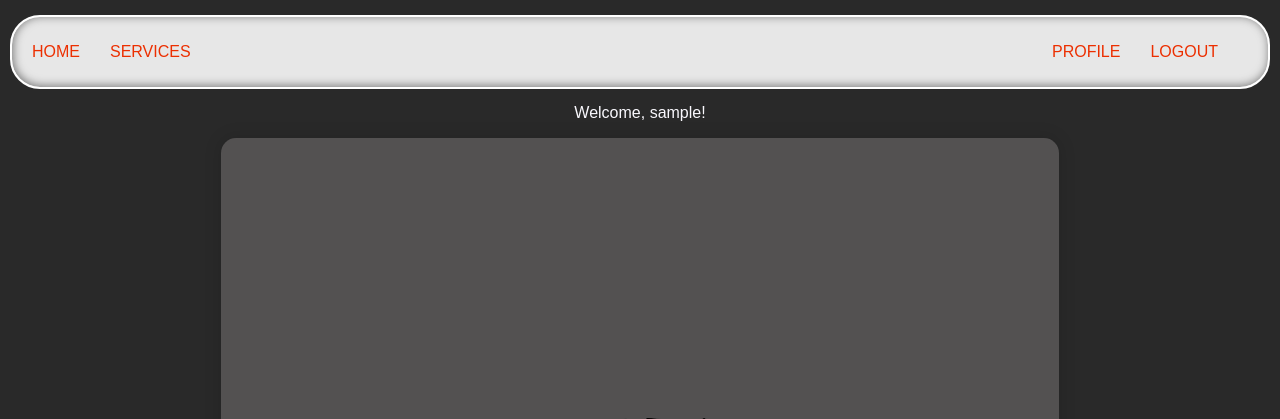
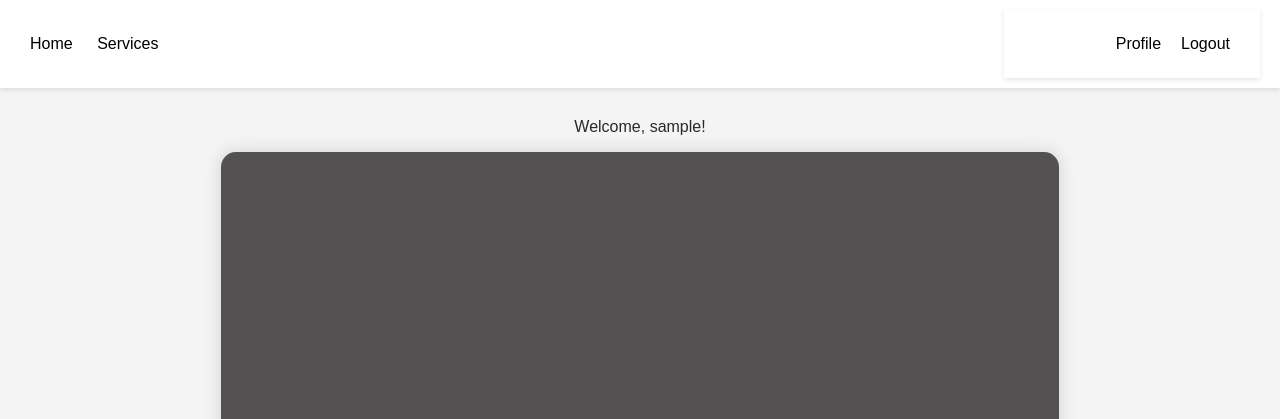
Before and after one commit to Rabinnnn/netfix, a Django app: page /company/dashboard/ in a window 1280 px wide. Shown: the top 419 px of the page. Run offline with Django 3.2, Linux system fonts and the light colour scheme; a user stored in the database is signed in; tables that the repository leaves empty hold one stand-in row (values such as "Sample post").

Commit message:
fix: correct the file to accept global navbar

```diff
--- a/company/templates/company/company_dashboard.html
+++ b/company/templates/company/company_dashboard.html
@@ -4,7 +4,7 @@
     <meta charset="UTF-8" />
     <meta http-equiv="X-UA-Compatible" content="IE=edge" />
     <meta name="viewport" content="width=device-width, initial-scale=1.0" />
-    <title>Home - NetFix</title>
+    <title>Company Dashboard - NetFix</title>
 
     <!-- Load the static files in Django templates -->
     {% load static %}
@@ -28,41 +28,6 @@
         a:hover {
             color: #e02a21;
             text-shadow: 0px 0px 2px #a1a1a1;
-        }
-
-        /* Navbar */
-        .navbar {
-            position: sticky;
-            top: 15px;
-            box-shadow: inset 1px -1px 10px rgb(116, 116, 116);
-            border: 2px solid white;
-            border-radius: 30px;
-            background-color: #e7e7e7;
-            width: 95%;
-            margin: 0 auto;
-            margin-bottom: 30px;
-            display: flex;
-            justify-content: space-between;
-            padding: 10px 20px;
-        }
-
-        .navbar-left ul, .navbar-right ul {
-            list-style-type: none;
-            padding: 0;
-            display: flex;
-        }
-
-        .navbar-left ul li, .navbar-right ul li {
-            margin-right: 30px;
-        }
-
-        .navbar-left a, .navbar-right a {
-            color: #ec2f00;
-            text-transform: uppercase;
-        }
-
-        .navbar-left a:hover, .navbar-right a:hover {
-            color: #f9f8fd;
         }
 
         /* Main Content */
@@ -125,32 +90,17 @@
 </head>
 <body>
 
-    <!-- Navigation bar -->
-    <nav class="navbar">
-        <div class="navbar-left">
-            <ul>
-                <li><a href="{% url 'main:home' %}">Home</a></li>
-                <li><a href="/services">Services</a></li>
-            </ul>
-        </div>
-        <div class="navbar-right">
-            <ul>
-                <li><a href="{% url 'company:company_profile' %}">Profile</a></li>
-                <li><a href="{% url 'main:logout' %}">Logout</a></li>
-                <!-- Add more links as needed -->
+    <!-- Include the Navigation bar -->
+    {% include 'main/navbar.html' %}
 
-            </ul>
-        </div>
-    </nav>
-
-    <!-- Main content with centered card for logo -->
+    <!-- Main content -->
     <div class="main-content">
         <p>Welcome, {{ company.user.username }}!</p>
         <!-- Logo Card -->
         <div class="logo-card">
             <img class="home-logo" src="{% static 'css/logo.png' %}" alt="logo">
 
-        <!-- Most Requested Service Section -->
+            <!-- Most Requested Service Section -->
             <h2 class="box-title">Most Requested Service</h2>
             <div class="service-list">
                 {% if services %}
@@ -165,7 +115,6 @@
                 {% endif %}
             </div>
         </div>
-
     </div>
 
 </body>
```
